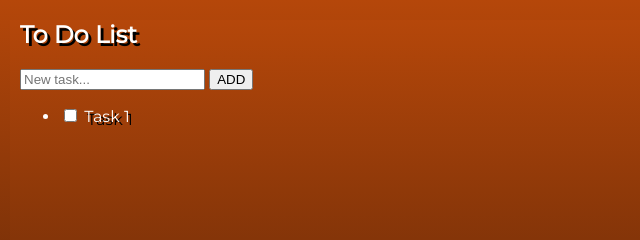
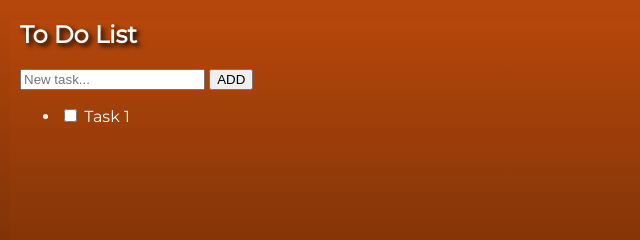
Before and after one commit to andreea-burada/multimedia_2022, a plain HTML site: page seminar_05/to-do-list.html in a window 1280 px wide. Shown: the top 240 px of the page, 0-640 px from the left. Drawn offline with Linux system fonts and the light colour scheme.

Commit message:
Update style.css

```diff
--- a/seminar_05/style.css
+++ b/seminar_05/style.css
@@ -6,5 +6,8 @@
     background-repeat: no-repeat;
     color: #fff;
     font-family: 'Montserrat';
-    text-shadow: 3px 3px #000;
 }
+
+h2 {
+    text-shadow: 3px 3px 5px #000;
+}
```
